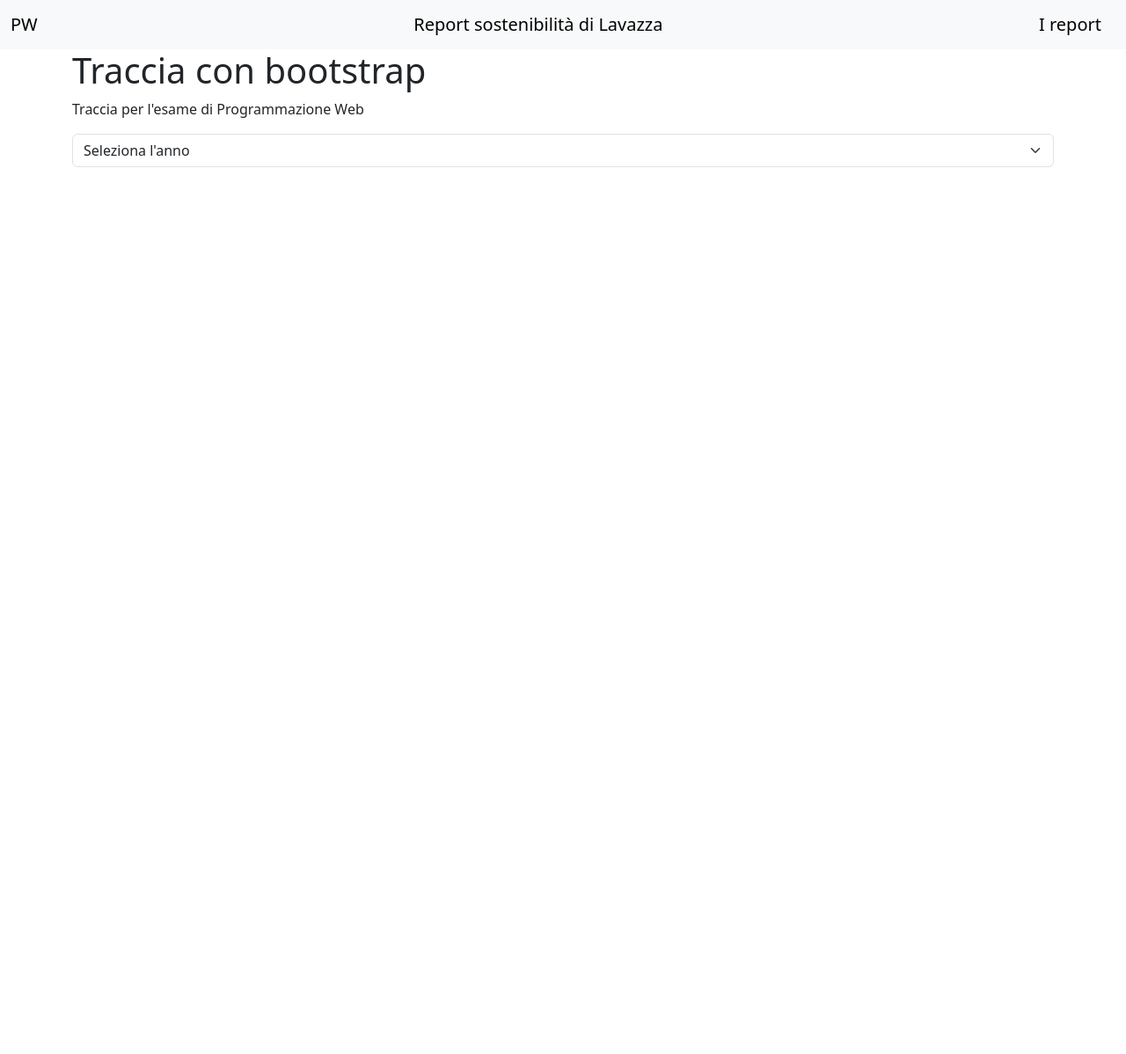
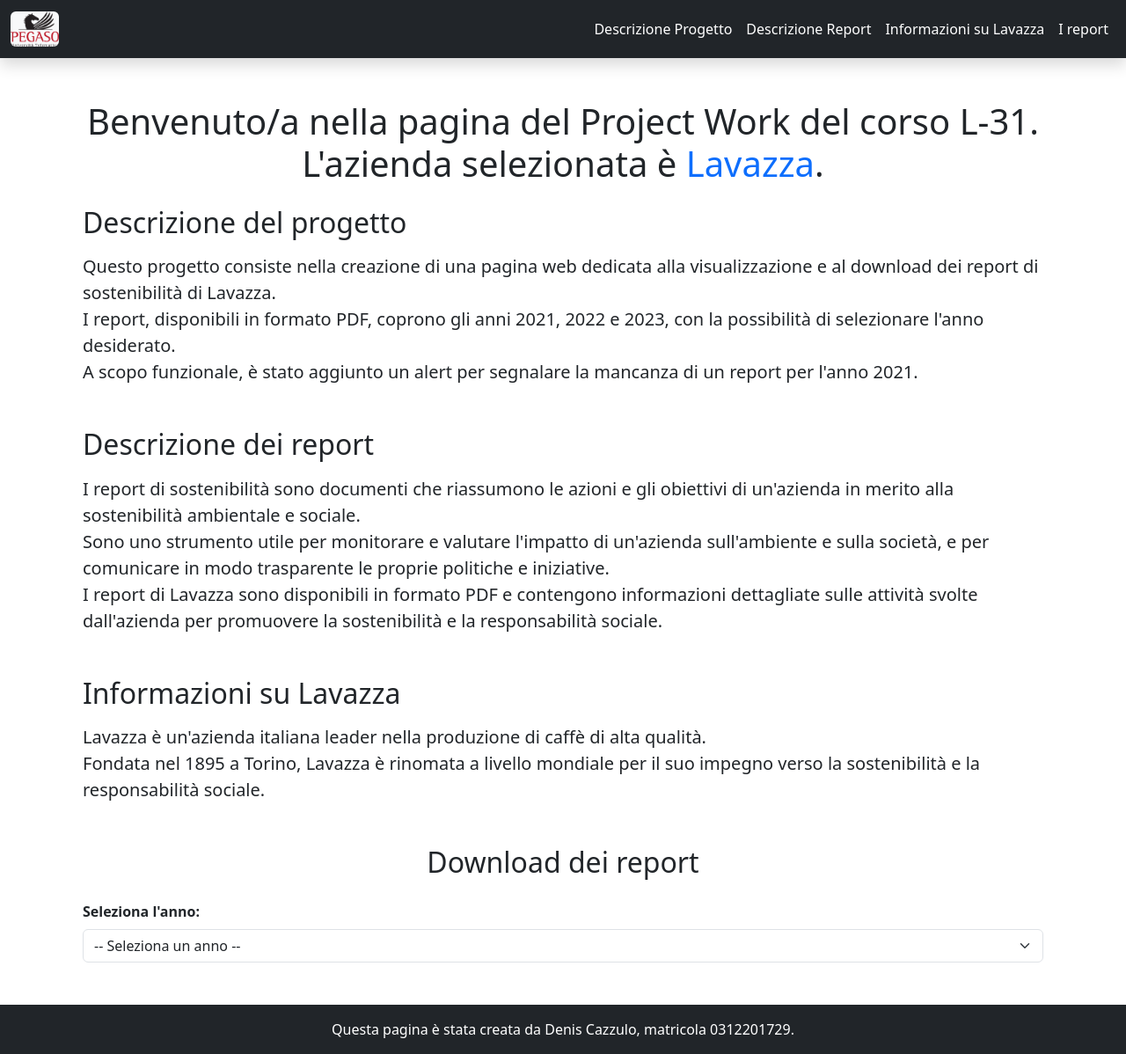
Before and after one commit to denisCazz/pw_bootstrap, a plain HTML site: page index.html in a window 1280 px wide. Shown: the whole page at 88% size. Before the commit the page ends 800 px from the top, so only its background shows below. Drawn offline with nearby package versions, Linux system fonts and the light colour scheme.

Commit message:
gestione nuovi stile bootstrap e aggiunta reports

```diff
--- /dev/null
+++ b/global.css
@@ -0,0 +1,50 @@
+/* Stile moderno per la navbar */
+.navbar {
+  background-color: #1a1a1a; /* Sfondo scuro */
+  box-shadow: 0 4px 6px rgba(0, 0, 0, 0.1); /* Effetto ombra */
+}
+
+.navbar-brand {
+  font-size: 1.2rem;
+  color: black; /* Testo bianco */
+}
+
+.navbar-brand:hover {
+  color: #f0a500; /* Colore oro per hover */
+  text-decoration: none; /* Evita sottolineature */
+}
+
+.navbar-nav .nav-link {
+  color: black; /* Testo bianco */
+  margin: 0 10px; /* Margini per distanziare i link */
+  font-size: 1rem; /* Dimensione testo */
+  transition: color 0.3s ease, transform 0.2s ease; /* Transizione per hover */
+}
+
+.navbar-nav .nav-link:hover {
+  color: #f0a500; /* Colore oro */
+  transform: scale(1.1); /* Leggero ingrandimento */
+  text-decoration: none; /* Evita sottolineature */
+}
+
+/* Immagine del logo */
+.logo-navbar {
+  max-height: 40px; /* Altezza massima per un look compatto */
+  width: auto; /* Mantieni proporzioni */
+}
+
+/* Footer migliorato */
+footer {
+  background-color: #1a1a1a; /* Sfondo scuro */
+  color: black; /* Testo bianco */
+  font-size: 0.9rem;
+}
+
+footer a {
+  color: #f0a500;
+  text-decoration: none;
+}
+
+footer a:hover {
+  text-decoration: underline;
+}
--- a/index.html
+++ b/index.html
@@ -1,62 +1,120 @@
 <!DOCTYPE html>
-<html lang="en">
+<html lang="it">
 <head>
   <meta charset="UTF-8">
   <meta name="viewport" content="width=device-width, initial-scale=1.0">
   <title>PW - Traccia con bootstrap</title>
   <link href="https://cdn.jsdelivr.net/npm/bootstrap@5.3.3/dist/css/bootstrap.min.css" rel="stylesheet" integrity="sha384-QWTKZyjpPEjISv5WaRU9OFeRpok6YctnYmDr5pNlyT2bRjXh0JMhjY6hW+ALEwIH" crossorigin="anonymous">
+  <link rel="icon" href="images/favicon.ico">
+  <script src="script/download.js" defer></script>
 </head>
 <body>
-  <!-- navbar
-  https://getbootstrap.com/docs/5.1/components/navbar/
-  navbar con elemento brand e bottone per il menu a scomparsa
-  utile per dispositivi mobili
-  -->
-  <nav class="navbar navbar-expand-lg navbar-light bg-light">
+  <!-- Navbar moderna con Bootstrap -->
+  <nav class="navbar navbar-expand-lg navbar-dark bg-dark shadow">
     <div class="container-fluid">
-      <a class="navbar-brand" href="#">PW</a>
-      <!-- link a Lavazza con target _blank per non perdere focus sulla pagina principale del pw -->
-      <a class="navbar-brand" href="https://www.lavazza.it" target="_blank">Report sostenibilità di Lavazza</a>
-      <a class="navbar-brand" href="report.html">I report</a>
+      <!-- Logo -->
+      <a class="navbar-brand d-flex align-items-center" href="#">
+        <!-- Immagine logo con style inline per evitare che l'immagine sia troppo grande-->
+        <img src="images/logo.png" id="logo" alt="Logo UniPegaso" class="img-fluid bg-light rounded" style="max-height: 40px; width: auto;">
+      </a>
+      <!-- Bottone per mobile -->
       <button class="navbar-toggler" type="button" data-bs-toggle="collapse" data-bs-target="#navbarNav" aria-controls="navbarNav" aria-expanded="false" aria-label="Toggle navigation">
         <span class="navbar-toggler-icon"></span>
       </button>
+      <!-- Links con anchor per le varie sezioni della pagina + link a pagina esterna per descrizione dei report -->
+      <div class="collapse navbar-collapse" id="navbarNav">
+        <ul class="navbar-nav ms-auto">
+          <li class="nav-item">
+            <a class="nav-link text-white" href="#projectDescr">Descrizione Progetto</a>
+          </li>
+          <li class="nav-item">
+            <a class="nav-link text-white" href="#reportDescr">Descrizione Report</a>
+          </li>
+          <li class="nav-item">
+            <a class="nav-link text-white" href="#aboutLavazza">Informazioni su Lavazza</a>
+          </li>
+          <li class="nav-item">
+            <a class="nav-link text-white" href="report.html">I report</a>
+          </li>
+        </ul>
+      </div>
     </div>
   </nav>
 
-  <!-- container
-  https://getbootstrap.com/docs/5.1/layout/containers/
-  container per contenere gli elementi della pagina
-  -->
-  <div class="container">
-    <!-- row
-    https://getbootstrap.com/docs/5.1/layout/grid/
-    riga per contenere le colonne
-    -->
-    <div class="row">
-      <!-- col
-      https://getbootstrap.com/docs/5.1/layout/grid/
-      colonna per contenere gli elementi della pagina
-      -->
-      <div class="col">
-        <h1>Traccia con bootstrap</h1>
-        <p>Traccia per l'esame di Programmazione Web</p>
+  <!-- Contenuto di esempio -->
+  <main class="container mt-5">
+    <h1 class="text-center">
+      Benvenuto/a nella pagina del Project Work del corso L-31.
+      <br>
+      L'azienda selezionata è <span class="text-primary"><a href="https://www.lavazza.it/it" target="_blank" class="text-decoration-none">Lavazza</a></span>.
+    </h1>
+
+    <!-- Contenitore per le sezioni con Bootstrap -->
+    <div class="container mt-4">
+      <div id="projectDescr" class="mb-5">
+        <h2 class="mb-3">Descrizione del progetto</h2>
+        <p class="lead">
+          Questo progetto consiste nella creazione di una pagina web dedicata alla visualizzazione e al download dei report di sostenibilità di Lavazza.
+          <br>
+          I report, disponibili in formato PDF, coprono gli anni 2021, 2022 e 2023, con la possibilità di selezionare l'anno desiderato.
+          <br>
+          A scopo funzionale, è stato aggiunto un alert per segnalare la mancanza di un report per l'anno 2021.
+        </p>
+      </div>
+
+      <div id="reportDescr" class="mb-5">
+        <h2 class="mb-3">Descrizione dei report</h2>
+        <p class="lead">
+          I report di sostenibilità sono documenti che riassumono le azioni e gli obiettivi di un'azienda in merito alla sostenibilità ambientale e sociale.
+          <br>
+          Sono uno strumento utile per monitorare e valutare l'impatto di un'azienda sull'ambiente e sulla società, e per comunicare in modo trasparente le proprie politiche e iniziative.
+          <br>
+          I report di Lavazza sono disponibili in formato PDF e contengono informazioni dettagliate sulle attività svolte dall'azienda per promuovere la sostenibilità e la responsabilità sociale.
+        </p>
+      </div>
+
+      <div id="aboutLavazza" class="mb-5">
+        <h2 class="mb-3">Informazioni su Lavazza</h2>
+        <p class="lead">
+          Lavazza è un'azienda italiana leader nella produzione di caffè di alta qualità.
+          <br>
+          Fondata nel 1895 a Torino, Lavazza è rinomata a livello mondiale per il suo impegno verso la sostenibilità e la responsabilità sociale.
+        </p>
       </div>
     </div>
-  </div>
 
-  <!-- div contenente una select per selezionare l'anno di cui scaricare il report di sostenibilità -->
-  <div class="container">
-    <div class="row">
-      <div class="col">
-        <select class="form-select" aria-label="Default select example">
-          <option selected>Seleziona l'anno</option>
-          <option value="2021">2021</option>
-          <option value="2020">2020</option>
-          <option value="2019">2019</option>
-        </select>
+    <h2 class="text-center">Download dei report</h2>
+    <!-- Form per la selezione dell'anno dei report -->
+    <div class="container mt-4">
+      <form class="mb-3">
+        <div class="mb-3">
+          <label for="report_year" class="form-label fw-bold" id="download">Seleziona l'anno:</label>
+          <select class="form-select" name="report_year" id="report_year" onchange="getPdf(event)"> <!-- Evento onchange per chiamare la funzione getPdf -->
+            <option value="">-- Seleziona un anno --</option> <!-- Opzione vuota iniziale -->
+            <option value="2023">2023</option>
+            <option value="2022">2022</option>
+            <option value="2021">2021</option> <!-- Alert se non disponibile, gestito da JS -->
+          </select>
+        </div>
+      </form>
+
+      <!-- Box di avviso che si mostra quando non ci sono report disponibili la classe d-none nasconde l'elemento-->
+      <div id="alert" class="alert alert-warning d-none" role="alert">
+        Il report di sostenibilità per l'anno selezionato non è disponibile.
       </div>
+
+      <!-- Contenitore per i link PDF -->
+      <div id="mostraPdf" class="mt-4"></div>
     </div>
-  </div>
+
+  </main>
+
+  <!-- Footer -->
+  <footer class="bg-dark text-center py-3 mt-5 text-white">
+    <span id="disclaimer">Questa pagina è stata creata da Denis Cazzulo, matricola 0312201729.</span>
+  </footer>
+
+  <!-- Script Bootstrap per gestire la navbar e lo scroll -->
+  <script src="https://cdn.jsdelivr.net/npm/bootstrap@5.3.3/dist/js/bootstrap.bundle.min.js" integrity="sha384-YvpcrYf0tY3lHB60NNkmXc5s9fDVZLESaAA55NDzOxhy9GkcIdslK1eN7N6jIeHz" crossorigin="anonymous"></script>
 </body>
 </html>
--- /dev/null
+++ b/script/download.js
@@ -0,0 +1,74 @@
+// Funzione per gestire il download dei file PDF in base all'anno selezionato
+function getPdf(event) {
+  // Recupero l'anno selezionato dall'elemento <select>
+  const selectedYear = event.target.value;
+
+  // Percorso base per i file relativi all'anno selezionato
+  const pathToFile = 'reports/' + selectedYear + '/';
+
+  // Mappatura dei file disponibili
+  const files = {
+    '2023': ['Lavazza_BdS2023_ABSTRACT_ITA_digital_affiancate.pdf'], // File associato al 2023
+    '2022': ['Lavazza_BS_2022_ITA.pdf'], // File associato al 2022
+  };
+
+  // Recupero i file disponibili per l'anno selezionato dalla mappatura
+  const file = files[selectedYear] || []; // Se non ci sono file, ritorna un array vuoto
+
+  // Recupero l'elemento HTML per i link PDF
+  const mostraPdf = document.getElementById('mostraPdf');
+  mostraPdf.innerHTML = ''; // Reset del contenitore per evitare duplicati
+
+  // Gestione della visualizzazione del messaggio di avviso
+  if (file.length === 0) {
+    showAlert(); // Mostra il messaggio di avviso
+    document.title = 'PW - Download non disponibile'; // Aggiorna il titolo della pagina
+    return; // Termina l'esecuzione della funzione
+  } else {
+    hideAlert(); // Nasconde il messaggio di avviso
+    document.title = 'PW - Download ' + selectedYear; // Aggiorna il titolo
+  }
+
+  // Creazione dinamica di un link per ciascun file disponibile
+  file.forEach((f) => {
+    const a = document.createElement('a');
+    a.href = pathToFile + f;
+    a.target = '_blank';
+    a.innerText = f;
+    a.download = f;
+    a.classList.add('btn', 'btn-primary', 'd-block', 'mb-2'); // Classi Bootstrap per un bottone
+    mostraPdf.appendChild(a);
+  });
+}
+
+// Funzione per mostrare un messaggio di avviso
+function showAlert() {
+  const alertBox = document.getElementById('alert'); // Recupero l'elemento del messaggio di avviso
+  alertBox.classList.remove('d-none'); // Rimuove la classe che nasconde l'alert
+  alertBox.classList.add('d-block'); // Aggiunge la classe per mostrare l'alert
+}
+
+// Funzione per nascondere il messaggio di avviso
+function hideAlert() {
+  const alertBox = document.getElementById('alert');
+  alertBox.classList.remove('d-block'); // Rimuove la classe di visualizzazione
+  alertBox.classList.add('d-none'); // Nasconde l'alert
+}
+
+// Gestione degli anchor nella navbar per scorrere e evidenziare la sezione
+document.querySelectorAll('.nav-link').forEach((link) => {
+  //controllo che non sia il link di report.html
+  if (link.href.includes('report.html')) {
+    return;
+  }
+  link.addEventListener('click', function (event) {
+    event.preventDefault();
+    const targetId = this.getAttribute('href').substring(1);
+    const targetElement = document.getElementById(targetId);
+    targetElement.scrollIntoView({ behavior: 'smooth' });
+    targetElement.style.backgroundColor = '#e0f2f1'; // Colore evidenziato temporaneo
+    setTimeout(() => {
+      targetElement.style.backgroundColor = ''; // Ripristina il colore originale
+    }, 2000);
+  });
+});
```
Also changed, not shown: report.html (+50 -12 lines), images/favicon.ico (added), images/logo.png (added), index.js (deleted), 2 other files.
